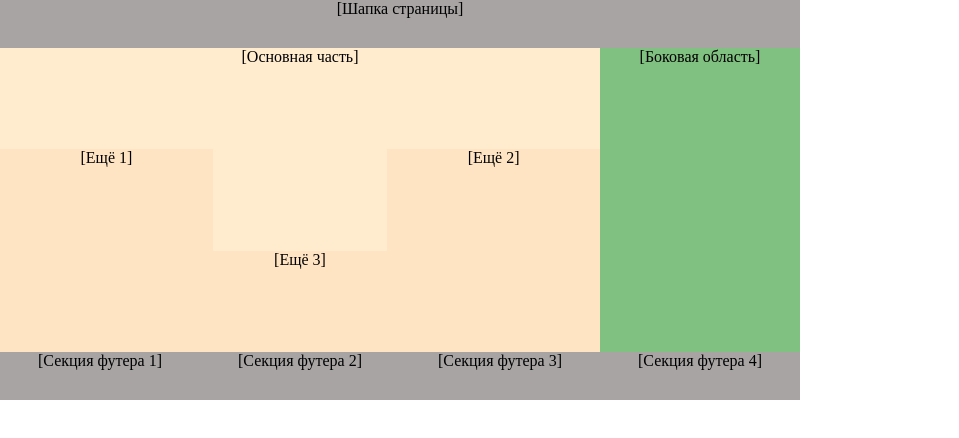
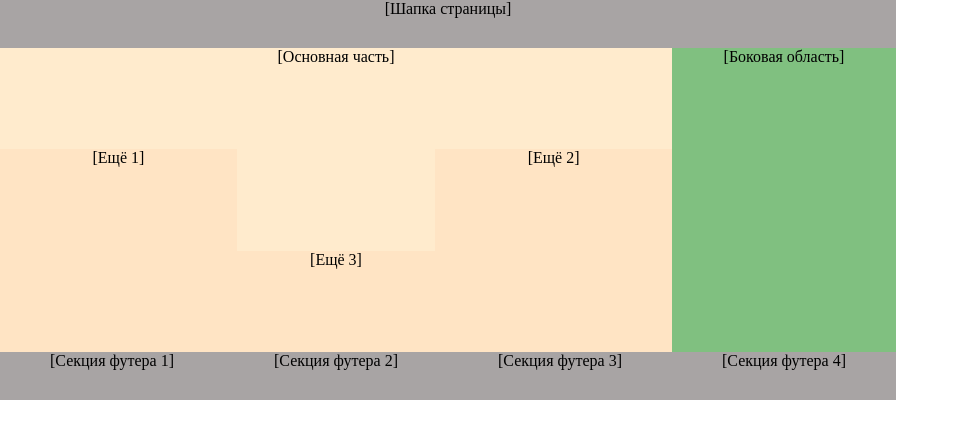
Before and after one commit to codersimone/Homework-week7-responsive, a plain HTML site: page index.html in a window 1280 px wide. Shown: the whole page, without its empty margins (0-959 px from the left). Drawn offline with Linux system fonts and the light colour scheme.

Commit message:
Update main.css

```diff
--- a/style/main.css
+++ b/style/main.css
@@ -1,12 +1,13 @@
 body {
     margin: 0;
     text-align: center;
+    font-size: 1em;
 }
 
 .container {
     display: grid;
     height: 50vh;
-    width: 100vh;
+    width: 70vw;
     grid-template-rows: 3em 1fr 3em;
     grid-template-columns: 25% 25% 25% 25%;
     grid-template-areas:
```
